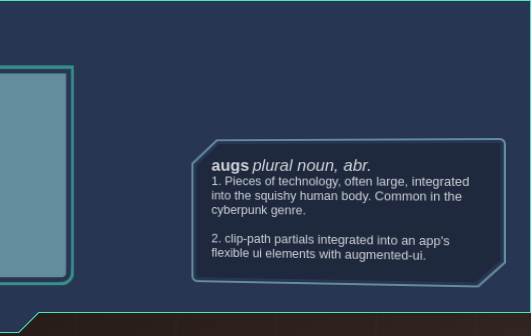
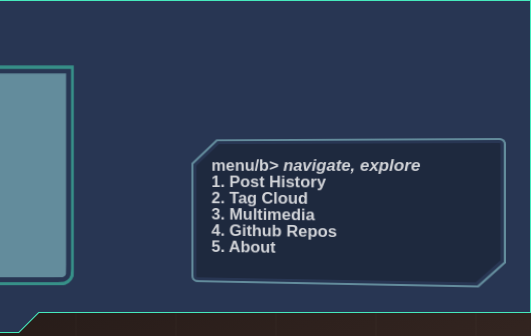
Before and after one commit to Gavin-Black-com/website, a plain HTML site: page index.html in a window 1280 px wide. Shown: the top 336 px of the page, 749-1280 px from the left. Drawn offline with Linux system fonts and the light colour scheme; a script that the page names is missing.

Commit message:
Testing git updates

```diff
--- a/index.html
+++ b/index.html
@@ -42,10 +42,16 @@
       </div>
       <div class="definitions-container">
         <div class="def" augmented-ui="tr-round tl-clip bl-round br-clip exe">
-          <b>augs</b> <em>plural noun, abr.</em><br>
-          1. Pieces of technology, often large, integrated into the squishy human body. <span title="and in our not too distant future">Common in the cyberpunk genre.</span><br>
+          <b>menu/b> <em>navigate, explore</em><br>
+          1. Post History
           <br>
-          2. clip-path partials integrated into an app's flexible ui elements with augmented-ui.
+          2. Tag Cloud
+	  <br>
+	  3. Multimedia
+	  <br>
+	  4. Github Repos
+	  <br>
+	  5. About
         </div>
       </div>
     </div>
```
